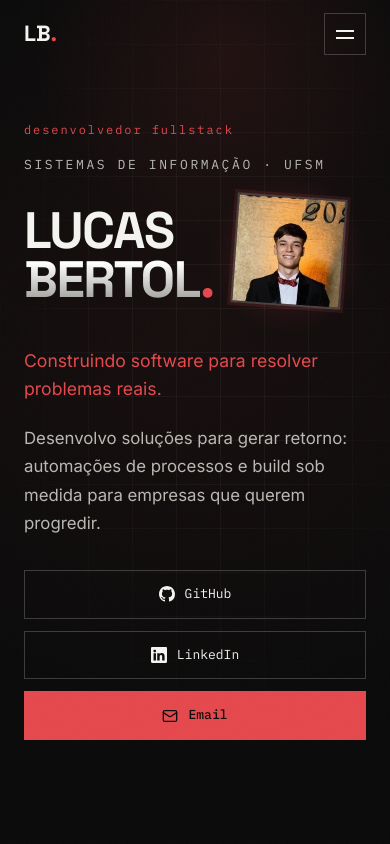
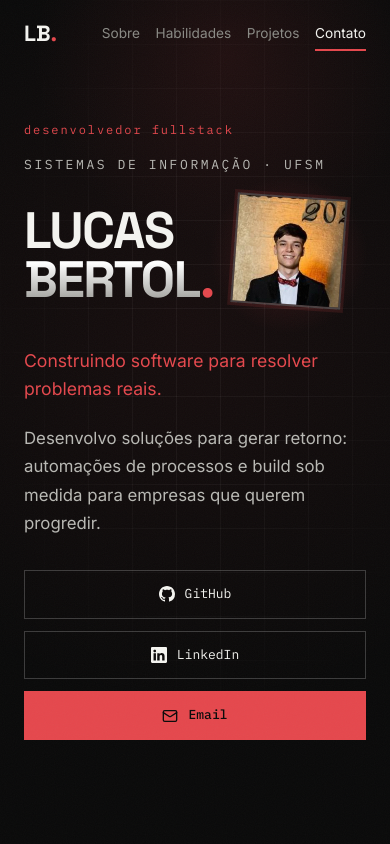
Before and after one commit to lucassbertol/portfolio, a React (Vite) app: page / in a window 390 px wide. Shown: the top 844 px of the page. Built offline with nearby package versions, Linux system fonts and the light colour scheme.

Commit message:
fix header

```diff
--- a/src/components/Navbar.tsx
+++ b/src/components/Navbar.tsx
@@ -4,7 +4,6 @@ import { useScrollSpy } from '../hooks/useScrollSpy';
 
 export function Navbar() {
   const [scrolled, setScrolled] = useState(false);
-  const [open, setOpen] = useState(false);
   const ids = useMemo(() => nav.map((item) => item.href.slice(1)), []);
   const active = useScrollSpy(ids);
 
@@ -34,32 +33,7 @@ export function Navbar() {
             </a>
           ))}
         </nav>
-
-        <button
-          type="button"
-          className="navbar-toggle"
-          aria-label={open ? 'Fechar menu' : 'Abrir menu'}
-          aria-expanded={open}
-          aria-controls="mobile-menu"
-          onClick={() => setOpen((v) => !v)}
-        >
-          <span className={open ? 'bar open' : 'bar'} />
-          <span className={open ? 'bar open' : 'bar'} />
-        </button>
       </div>
-
-      <nav id="mobile-menu" className={`mobile-menu ${open ? 'is-open' : ''}`} aria-label="Menu">
-        {nav.map((item) => (
-          <a
-            key={item.href}
-            href={item.href}
-            className={active === item.href.slice(1) ? 'active' : undefined}
-            onClick={() => setOpen(false)}
-          >
-            {item.label}
-          </a>
-        ))}
-      </nav>
     </header>
   );
 }
--- a/src/styles/global.css
+++ b/src/styles/global.css
@@ -304,14 +304,14 @@ section[id] {
 
 .navbar-links {
   display: flex;
-  gap: 28px;
+  gap: clamp(10px, 4vw, 28px);
 }
 
 .navbar-links a {
   position: relative;
   color: var(--muted);
   text-decoration: none;
-  font-size: 14px;
+  font-size: clamp(11.5px, 3.5vw, 14px);
   transition: color 0.2s ease;
 }
 
@@ -339,38 +339,6 @@ section[id] {
 
 .navbar-links a.active {
   color: var(--text);
-}
-
-.navbar-toggle {
-  display: none;
-  flex-direction: column;
-  justify-content: center;
-  align-items: center;
-  gap: 5px;
-  width: 42px;
-  height: 42px;
-  background: none;
-  border: 1px solid var(--line-strong);
-  cursor: pointer;
-}
-
-.navbar-toggle .bar {
-  width: 18px;
-  height: 2px;
-  background: var(--text);
-  transition: transform 0.3s var(--ease);
-}
-
-.navbar-toggle .bar.open:nth-child(1) {
-  transform: translateY(3.5px) rotate(45deg);
-}
-
-.navbar-toggle .bar.open:nth-child(2) {
-  transform: translateY(-3.5px) rotate(-45deg);
-}
-
-.mobile-menu {
-  display: none;
 }
 
 /* ---------- hero ---------- */
@@ -786,51 +754,3 @@ section[id] {
 .footer-meta .status-dot {
   margin-right: 8px;
 }
-
-/* ---------- responsive ---------- */
-
-@media (max-width: 768px) {
-  .navbar-links {
-    display: none;
-  }
-
-  .navbar-toggle {
-    display: flex;
-  }
-
-  .mobile-menu {
-    position: fixed;
-    inset: var(--nav-h) 0 0 0;
-    z-index: 99;
-    display: flex;
-    flex-direction: column;
-    gap: 4px;
-    padding: 28px 24px;
-    background: rgba(10, 10, 10, 0.98);
-    opacity: 0;
-    transform: translateY(-10px);
-    pointer-events: none;
-    transition:
-      opacity 0.3s ease,
-      transform 0.3s var(--ease);
-  }
-
-  .mobile-menu.is-open {
-    opacity: 1;
-    transform: none;
-    pointer-events: auto;
-  }
-
-  .mobile-menu a {
-    font-family: var(--font-display);
-    font-size: 1.6rem;
-    color: var(--text);
-    text-decoration: none;
-    padding: 12px 0;
-    border-bottom: 1px solid var(--line);
-  }
-
-  .mobile-menu a.active {
-    color: var(--accent);
-  }
-}
```
